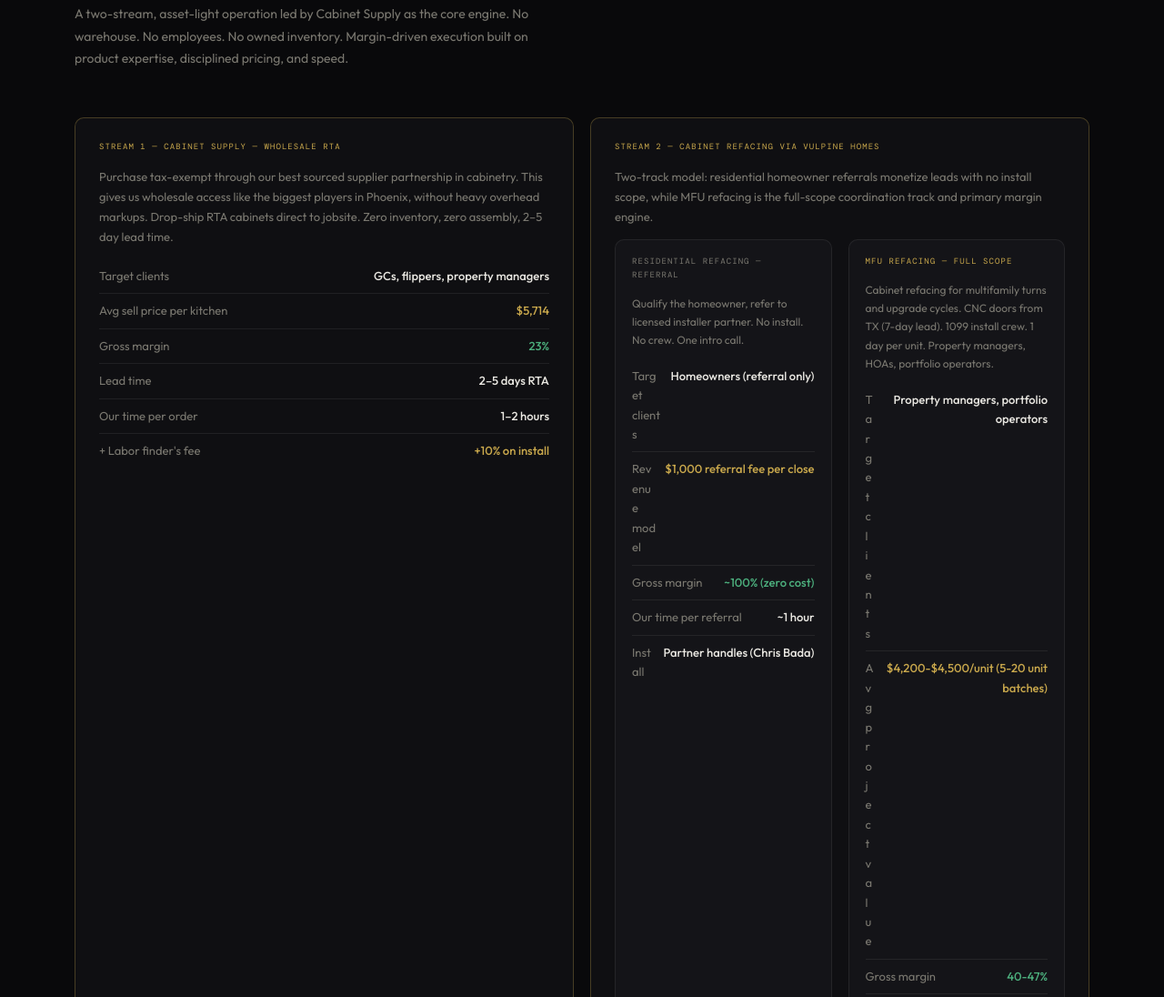
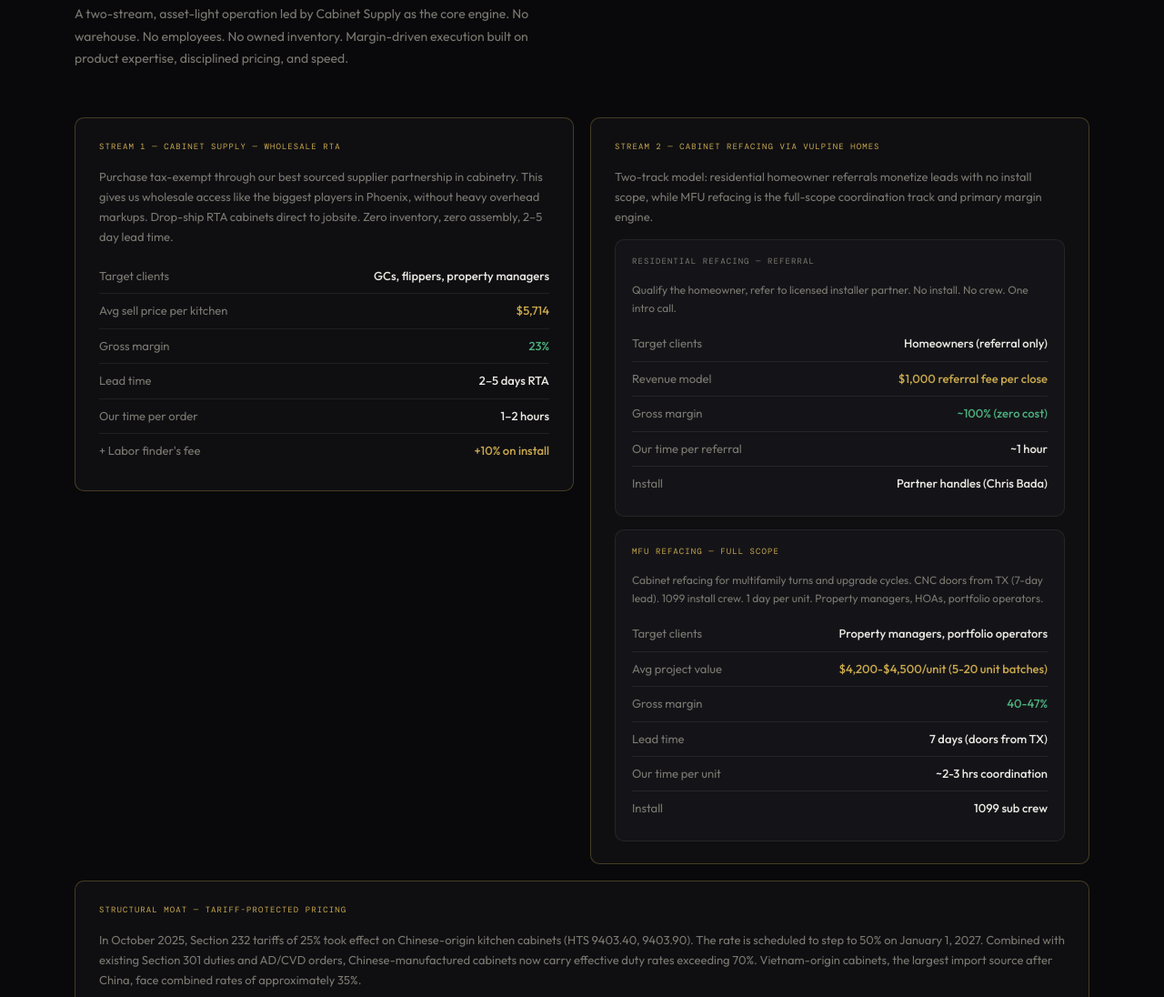
Before and after one commit to rosegoldcruz/Reborn-Vulpine, a plain HTML site: page index.html in a window 1280 px wide. Shown: the part 1039-2135 px from the top of the page at 91% size. Drawn offline with nearby package versions, Linux system fonts and the light colour scheme.

Commit message:
Fix HTML structure and styling issues

```diff
--- a/index.html
+++ b/index.html
@@ -503,7 +503,7 @@ footer .fl img{width:22px;height:22px;border-radius:50%;object-fit:cover;border:
       <p class="sec-desc">A two-stream, asset-light operation led by Cabinet Supply as the core engine. No warehouse. No employees. No owned inventory. Margin-driven execution built on product expertise, disciplined pricing, and speed.</p>
     </div>
 
-    <div class="g2" style="margin-bottom:18px">
+    <div class="g2" style="margin-bottom:18px;align-items:start">
       <div class="card gold">
         <div class="clabel g">Stream 1 — Cabinet Supply — Wholesale RTA</div>
         <div style="font-size:13px;color:var(--muted);line-height:1.7;margin-bottom:14px">Purchase tax-exempt through our best sourced supplier partnership in cabinetry. This gives us wholesale access like the biggest players in Phoenix, without heavy overhead markups. Drop-ship RTA cabinets direct to jobsite. Zero inventory, zero assembly, 2–5 day lead time.</div>
@@ -517,7 +517,7 @@ footer .fl img{width:22px;height:22px;border-radius:50%;object-fit:cover;border:
       <div class="card gold">
         <div class="clabel g">Stream 2 — Cabinet Refacing via Vulpine Homes</div>
         <div style="font-size:13px;color:var(--muted);line-height:1.7;margin-bottom:14px">Two-track model: residential homeowner referrals monetize leads with no install scope, while MFU refacing is the full-scope coordination track and primary margin engine.</div>
-        <div class="g2">
+        <div style="display:grid;grid-template-columns:1fr;gap:14px">
           <div class="card" style="background:var(--bg3);padding:16px 18px">
             <div class="clabel">Residential Refacing — Referral</div>
             <div style="font-size:12px;color:var(--muted);line-height:1.7;margin-bottom:10px">Qualify the homeowner, refer to licensed installer partner. No install. No crew. One intro call.</div>
```
